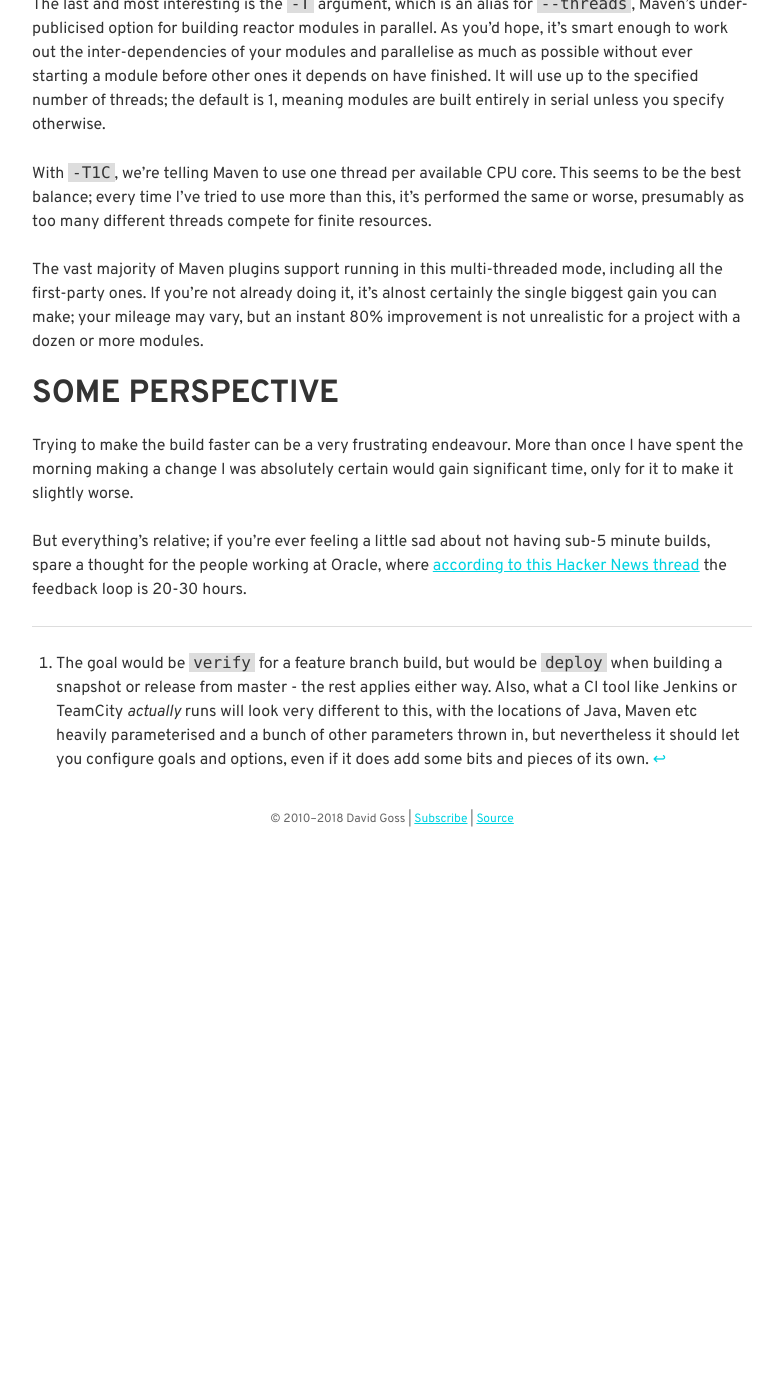
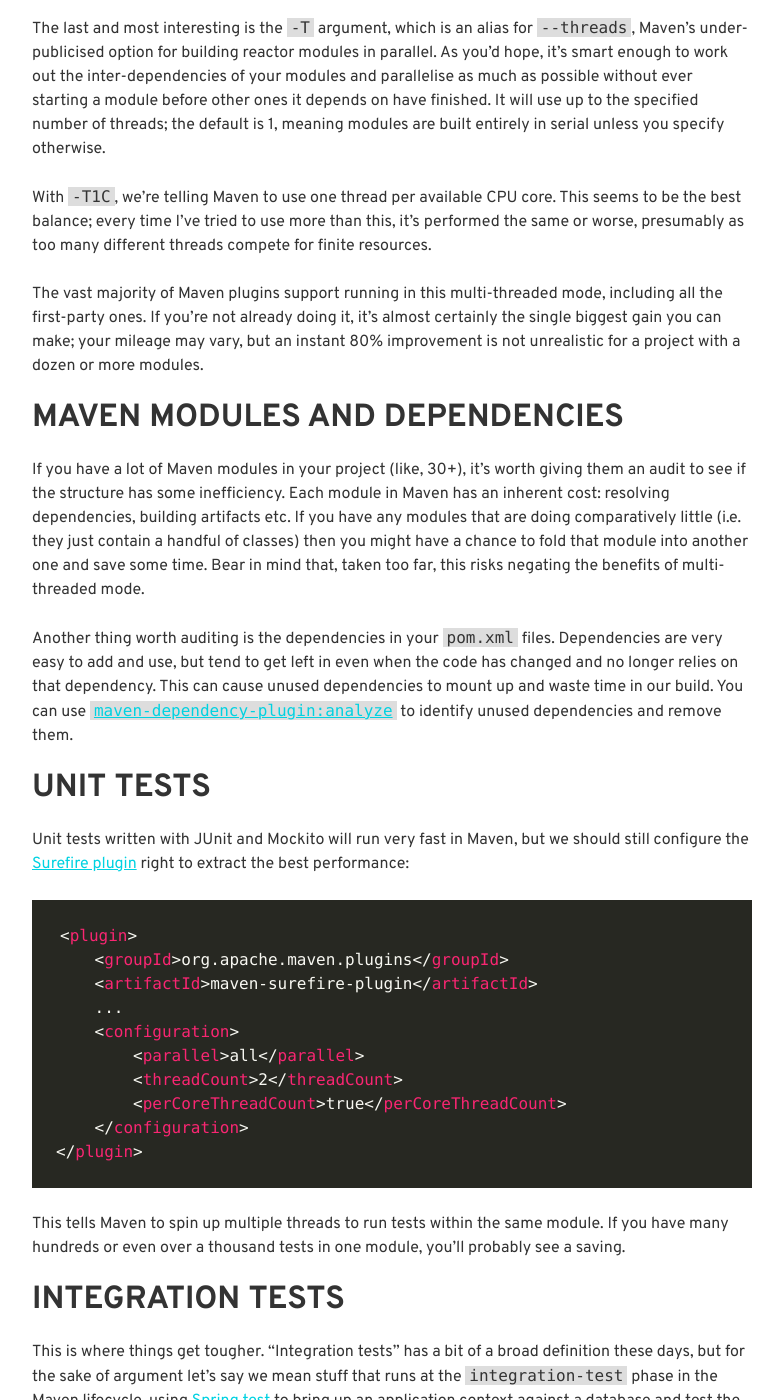
Before and after one commit to davidjgoss/davidjgoss.co, a Jekyll site: the page built from blog/_posts/2018-11-27-faster-builds.md, in a window 1280 px wide and 1400 px high, scrolled down 1644 px. Shown: the whole window, without its empty margins (248-1031 px from the left). Built offline with Jekyll 4.4.1, drawn with Linux system fonts in a browser that asks for light colours; some web fonts are replaced; before the commit the page ends 2471 px from its top, so only the background shows below that; some of the changed text lies outside the part shown.

Commit message:
finish the post

````diff
--- a/blog/_posts/2018-11-27-faster-builds.md
+++ b/blog/_posts/2018-11-27-faster-builds.md
@@ -11,7 +11,7 @@ latest:
   faster Maven builds
 ---
 
-A while ago, me and a couple of colleagues set about trying to make the CI build faster for our main Maven project. Since then, we have found a lot of interesting things you can do that won't make any difference to the build time, and a handful that will. Along the way, it's turned into an unhealthy obsession for all of us. But why did we get so worked up about how much time the build takes anyway?
+A while ago, me and a couple of colleagues set about trying to make the CI build faster for our main Maven project. Since then, we have found a lot of interesting things you can do that won't make any difference to the build time, some others that will make the build fail, and a handful that will actually speed it up. Along the way, it's turned into an unhealthy obsession for all of us. But why did we get so worked up about how much time the build takes anyway?
 
 When someone has pushed the last commit to their pull request, they want to see that successful build so they can merge it and move on. The longer the build takes, the more productivity they'll lose, context-switching as they try to stay busy - we want a fast feedback loop. Also, a slower build means more time before you can ship to production - including when you need to deploy a fix for a critical issue. If you're serious about anything like continuous deployment, your build _needs_ to be fast.
 
@@ -49,10 +49,65 @@ The last and most interesting is the `-T` argument, which is an alias for `--thr
 
 With `-T1C`, we're telling Maven to use one thread per available CPU core. This seems to be the best balance; every time I've tried to use more than this, it's performed the same or worse, presumably as too many different threads compete for finite resources.
 
-The vast majority of Maven plugins support running in this multi-threaded mode, including all the first-party ones. If you're not already doing it, it's alnost certainly the single biggest gain you can make; your mileage may vary, but an instant 80% improvement is not unrealistic for a project with a dozen or more modules.
+The vast majority of Maven plugins support running in this multi-threaded mode, including all the first-party ones. If you're not already doing it, it's almost certainly the single biggest gain you can make; your mileage may vary, but an instant 80% improvement is not unrealistic for a project with a dozen or more modules.
+
+## Maven modules and dependencies
+
+If you have a lot of Maven modules in your project (like, 30+), it's worth giving them an audit to see if the structure has some inefficiency. Each module in Maven has an inherent cost: resolving dependencies, building artifacts etc. If you have any modules that are doing comparatively little (i.e. they just contain a handful of classes) then you might have a chance to fold that module into another one and save some time. Bear in mind that, taken too far, this risks negating the benefits of multi-threaded mode.
+
+Another thing worth auditing is the dependencies in your `pom.xml` files. Dependencies are very easy to add and use, but tend to get left in even when the code has changed and no longer relies on that dependency. This can cause unused dependencies to mount up and waste time in our build. You can use [`maven-dependency-plugin:analyze`](https://maven.apache.org/plugins/maven-dependency-plugin/analyze-mojo.html) to identify unused dependencies and remove them.
+
+## Unit tests
+
+Unit tests written with JUnit and Mockito will run very fast in Maven, but we should still configure the [Surefire plugin](https://maven.apache.org/surefire/maven-surefire-plugin/) right to extract the best performance:
+
+```xml
+<plugin>
+    <groupId>org.apache.maven.plugins</groupId>
+    <artifactId>maven-surefire-plugin</artifactId>
+    ...
+    <configuration>
+        <parallel>all</parallel>
+        <threadCount>2</threadCount>
+        <perCoreThreadCount>true</perCoreThreadCount>
+    </configuration>
+</plugin>
+```
+
+This tells Maven to spin up multiple threads to run tests within the same module. If you have many hundreds or even over a thousand tests in one module, you'll probably see a saving.
+
+## Integration tests
+
+This is where things get tougher. "Integration tests" has a bit of a broad definition these days, but for the sake of argument let's say we mean stuff that runs at the `integration-test` phase in the Maven lifecycle, using [Spring test](https://docs.spring.io/spring/docs/current/spring-framework-reference/testing.html#integration-testing) to bring up an application context against a database and test the app via its entry points.
+
+Naturally, being [higher in the pyramid](https://martinfowler.com/articles/practical-test-pyramid.html), these tests are going to take a _lot_ longer to run than unit tests. As ever, parallelisation is the key to gaining time, but with the nature of this kind of testing we are more likely to run into problems; for example, any thread safety issues in your application will be brutally exposed.
+
+By the way, our Surefire configuration looks a bit different in our integration test module:
+
+```xml
+<plugin>
+    <groupId>org.apache.maven.plugins</groupId>
+    <artifactId>maven-surefire-plugin</artifactId>
+    ...
+    <configuration>
+        <parallel>classes</parallel>
+        <threadCount>2</threadCount>
+        <perCoreThreadCount>true</perCoreThreadCount>
+        <trimStackTrace>false</trimStackTrace>
+    </configuration>
+</plugin>
+```
+
+Notice that in our `parallel` property, we have "classes" instead of "all" - this means Maven will use multiple threads to run tests, but will only parallelise down to class level, so every test method in a given class will run one at a time on the same thread. This is certainly not ideal, but parallelisation down to method level [simply didn't work](https://stackoverflow.com/questions/26882936/why-does-springjunit4classrunner-not-work-with-surefire-parallel-methods) with Spring test, as we found to our cost[^2].
+
+[^2]: In theory it's now [possible using the latest versions](https://jira.spring.io/browse/SPR-5863) of Spring and JUnit, though we haven't been able to test it yet.
+
+You can do things to work around this limitation; if you have an expensive setup operation ("calculate a quote", "create a document" etc), the result of which is asserted on by multiple methods that don't change any state themselves, you may be able to refactor to do that expensive operation fewer times whist maintaining the same coverage.
+
+Ultimately, of course, the tests are only ever going to be as fast as your app lets them be. Running [JProfiler](https://www.ej-technologies.com/products/jprofiler/overview.html) or something similar against your tests to find hotspots will help your users just as much as your build times, and is something you should go back to on a regular basis, even if you're "happy" with how fast your build is.
 
 ## Some perspective
 
-Trying to make the build faster can be a very frustrating endeavour. More than once I have spent the morning making a change I was absolutely certain would gain significant time, only for it to make it slightly worse.
+Trying to make the build faster can be a very frustrating endeavour. More than once I have spent the morning making a change I was 100% certain would gain significant time, only for it to make no difference.
 
-But everything's relative; if you're ever feeling a little sad about not having sub-5 minute builds, spare a thought for the people working at Oracle, where [according to this Hacker News thread](https://news.ycombinator.com/item?id=18442941) the feedback loop is 20-30 hours.
+But everything's relative; if you're ever feeling a little sad about not having sub-3 minute builds, spare a thought for the people working at Oracle, where [according to this Hacker News thread](https://news.ycombinator.com/item?id=18442941) the feedback loop is some 30 hours.
````
